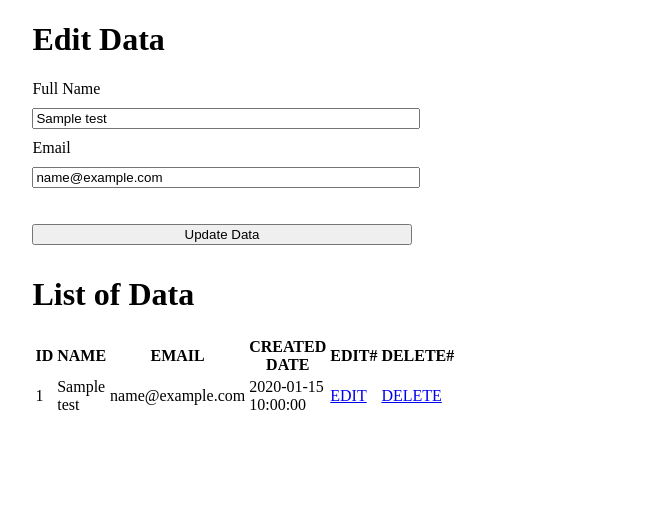
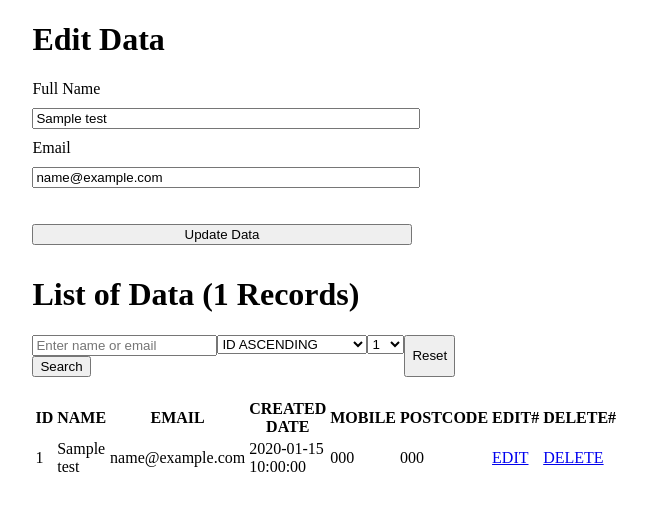
Before and after one commit to anilnepal14949/Web-Dev-JRP, a PHP site: page /index.php?type=edit&id=1 in a window 1280 px wide. Shown: the top 511 px of the page, without its empty margins (418-1064 px from the left). Run offline with PHP 8.4, Linux system fonts and the light colour scheme; tables that the repository leaves empty or names only in its code hold one stand-in row (values such as "Sample post").

Commit message:
Updated CRUD project

```diff
--- a/Day39/php/index.php
+++ b/Day39/php/index.php
@@ -2,10 +2,13 @@
 	require_once 'database.php';
 	$message = "";
 
-	$name = $email = "";
+	$name = $email = $id = "";
 
-	$type = $_GET["type"] ?? $_GET["type"];
-	$id = $_GET["id"] ?? $_GET["id"];
+	$type = isset($_GET["type"])?$_GET["type"]:'';
+	$id = isset($_GET["id"])?$_GET["id"]:'';
+	$search = isset($_GET["search"])?$_GET["search"]:'';
+	$sort = isset($_GET["sort"])?$_GET["sort"]:'';
+	$limit = isset($_GET["limit"])?$_GET["limit"]:'';
 
 	if(isset($_POST["saveBtn"])) {
 		$name = $_POST["name"];
@@ -20,10 +23,13 @@
 	}
 
 	if(isset($_POST["updateBtn"])) {
-		$name = $_POST["name"];
-		$email = $_POST["email"];
+		$namee = $_POST["name"];
+		$emaill = $_POST["email"];
+		$id = $_POST["id"];
 
-		$updateSQL = "UPDATE test SET name='$name', email='$email' WHERE id=$id";
+		$updateSQL = "UPDATE test SET name='$namee', email='$emaill' WHERE id=$id";
+		// echo $updateSQL;
+
 		if($conn->query($updateSQL)) {
 			$message = "Updated Successfully";
 		} else {
@@ -38,10 +44,37 @@
 		$data = $fetchSingle->fetch_assoc();
 		$name = $data["name"];
 		$email = $data["email"];
+		$id = $data["id"];
 	}
 
-	$dataSQL = "SELECT * FROM test";
+	if($type == "delete") {
+		$deleteSQL = "DELETE FROM test WHERE id=$id";
+		$conn->query($deleteSQL);
+		header("location: index.php");
+	}
+
+	$searchSQL = "";
+	if($search != "") {
+		$searchSQL = " AND (name LIKE '%$search%' OR email LIKE '%$search%')";
+	}
+
+	$sortSQL = " ID ASC";
+	if($sort != ""){
+		$sort_parts = explode("-", $sort);
+		$sortSQL = $sort_parts[0]." ".$sort_parts[1];
+	}
+
+	$limitSQL = "";
+	if($limit != "") {
+		$limitSQL = " LIMIT $limit";
+	}
+
+	$dataSQL = "SELECT t.*, t2.id AS tid, t2.user_id, t2.mobile, t2.postcode FROM test t LEFT JOIN test2 t2 ON t.id=t2.user_id WHERE t.id <> 0".$searchSQL." ORDER BY ".$sortSQL.$limitSQL;
 	$data = $conn->query($dataSQL);
+
+	$totalDataSQL = "SELECT COUNT(*) AS total_records FROM test WHERE id <> 0".$searchSQL." ORDER BY ".$sortSQL.$limitSQL;
+	$totalData = $conn->query($totalDataSQL);
+	$totalRecords = $totalData->fetch_assoc();
 ?>
 <!DOCTYPE html>
 <html lang="en">
@@ -65,6 +98,11 @@
 		.crud_table table {
 			width: 100%;
 		}
+		.searchBox {
+			display: flex;
+    		justify-content: space-between;
+    		margin-bottom: 20px;
+		}
 	</style>
 </head>
 <body>
@@ -80,11 +118,35 @@
 				<input type="email" name="email" id="email" placeholder="Enter your email..." value="<?=$email?>" required>
 			</div>
 			<p><?=$message?></p>
+			<input type="hidden" name="id" value="<?=$id?>">
 			<input type="submit" name="<?php if($type == "edit"): echo 'updateBtn'; else: echo 'saveBtn'; endif; ?>" value="<?php if($type == "edit"): echo 'Update'; else: echo 'Save'; endif; ?> Data">
 		</form>
 	</div>
 	<div class="crud_table">
-		<h1> List of Data </h1>
+		<h1> List of Data (<?=$totalRecords["total_records"]?> Records) </h1>
+		<div class="searchBox">
+			<div class="search">
+				<input type="search" id="search" name="search" value="<?=$search?>" placeholder="Enter name or email">
+				<button type="button" onclick="search()"> Search </button>
+			</div>
+			<div class="sorting">
+				<select name="sort" id="sort" onchange="sortResults(this)">
+					<option value="ID-ASC" <?php if($sort == "ID-ASC"): echo "selected"; endif; ?>>ID ASCENDING</option>
+					<option value="ID-DESC" <?php if($sort == "ID-DESC"): echo "selected"; endif; ?>>ID DESCENDING</option>
+					<option value="CREATED_AT-ASC" <?php if($sort == "CREATED_AT-ASC"): echo "selected"; endif; ?>>DATE ASCENDING</option>
+					<option value="CREATED_AT-DESC" <?php if($sort == "CREATED_AT-DESC"): echo "selected"; endif; ?>>DATE DESCENDING</option>
+				</select>
+			</div>
+			<div class="limiting">
+				<select name="limit" id="limit" onchange="limit(this)">
+					<option value="1" <?php if($limit == "1"): echo "selected"; endif; ?>> 1 </option>
+					<option value="5" <?php if($limit == "5"): echo "selected"; endif; ?>> 5 </option>
+					<option value="10" <?php if($limit == "10"): echo "selected"; endif; ?>> 10 </option>
+					<option value="15" <?php if($limit == "15"): echo "selected"; endif; ?>> 15 </option>
+				</select>
+			</div>
+			<button onclick="location.href='index.php'"> Reset </button>
+		</div>
 		<table>
 			<thead>
 				<tr>
@@ -92,6 +154,8 @@
 					<th>NAME</th>
 					<th>EMAIL</th>
 					<th>CREATED DATE</th>
+					<th>MOBILE</th>
+					<th>POSTCODE</th>
 					<th>EDIT#</th>
 					<th>DELETE#</th>
 				</tr>
@@ -106,8 +170,10 @@
 							<td><?=$row["name"]?></td>
 							<td><?=$row["email"]?></td>
 							<td><?=$row["created_at"]?></td>
+							<td><?=$row["mobile"]?></td>
+							<td><?=$row["postcode"]?></td>
 							<td><a href="?type=edit&id=<?=$row['id']?>">EDIT</a></td>
-							<td><a href="?type=delete&id=<?=$row['id']?>">DELETE</a></td>
+							<td><a href="?type=delete&id=<?=$row['id']?>" onclick="deleteThis(this)">DELETE</a></td>
 						</tr>
 				<?php
 						endwhile;
@@ -122,5 +188,34 @@
 			</tbody>
 		</table>
 	</div>
+
+	<script>
+		function deleteThis(el) {
+			event.preventDefault();
+			if(confirm("Are you sure to delete?")) {
+				location.href = el.href;
+			}
+		}
+
+		function search() {
+			search_value = document.getElementById('search').value;
+
+			if(search_value.trim() == "") {
+				location.href = "index.php";
+			} else {
+				location.href = "index.php?search="+search_value;
+			}
+		}
+
+		function sortResults(el) {
+			sort = el.value;
+
+			location.href = "index.php?sort="+sort;
+		}
+
+		function limit(el) {
+			location.href = "index.php?limit="+el.value;
+		}
+	</script>
 </body>
 </html>
```
